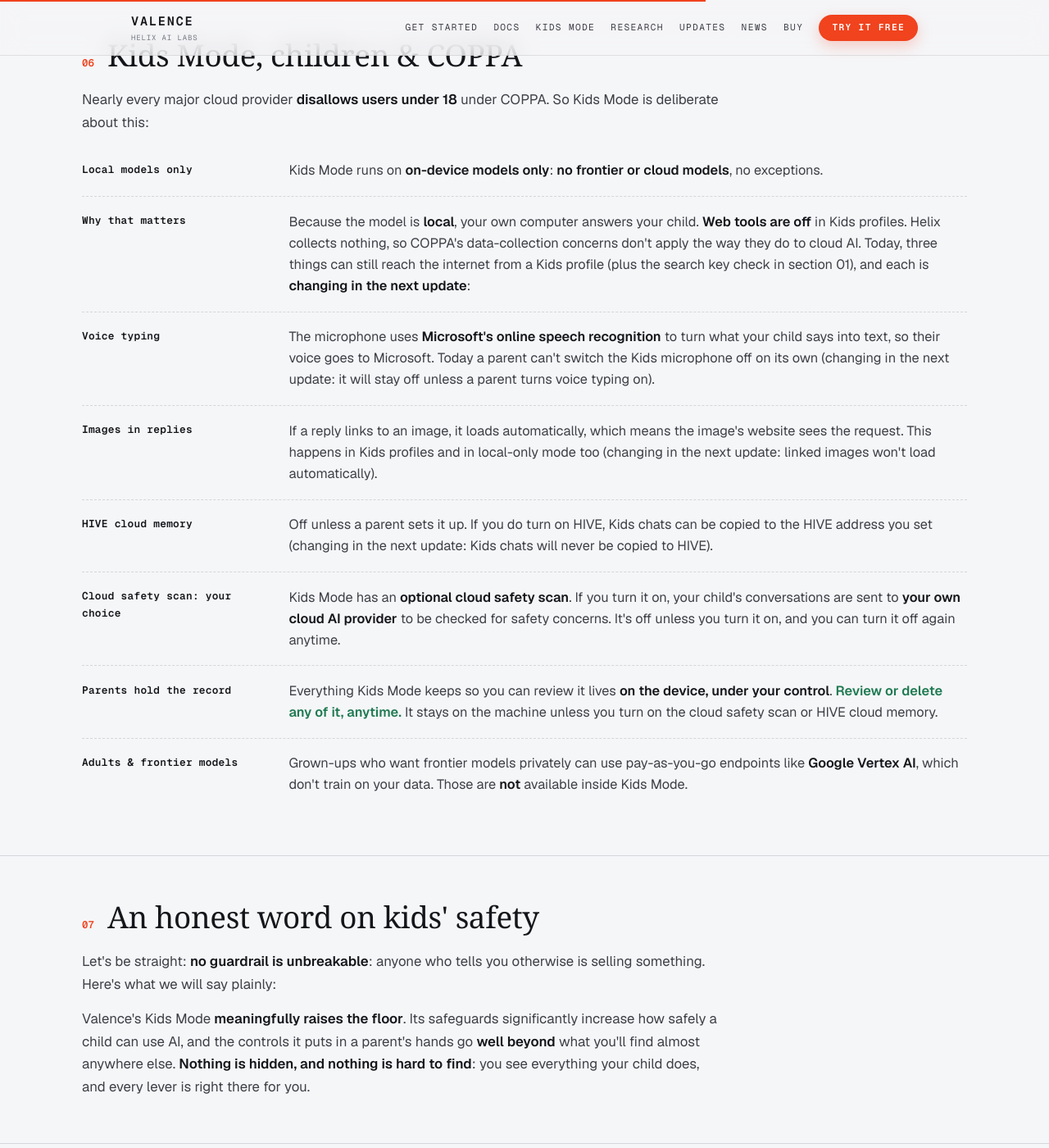
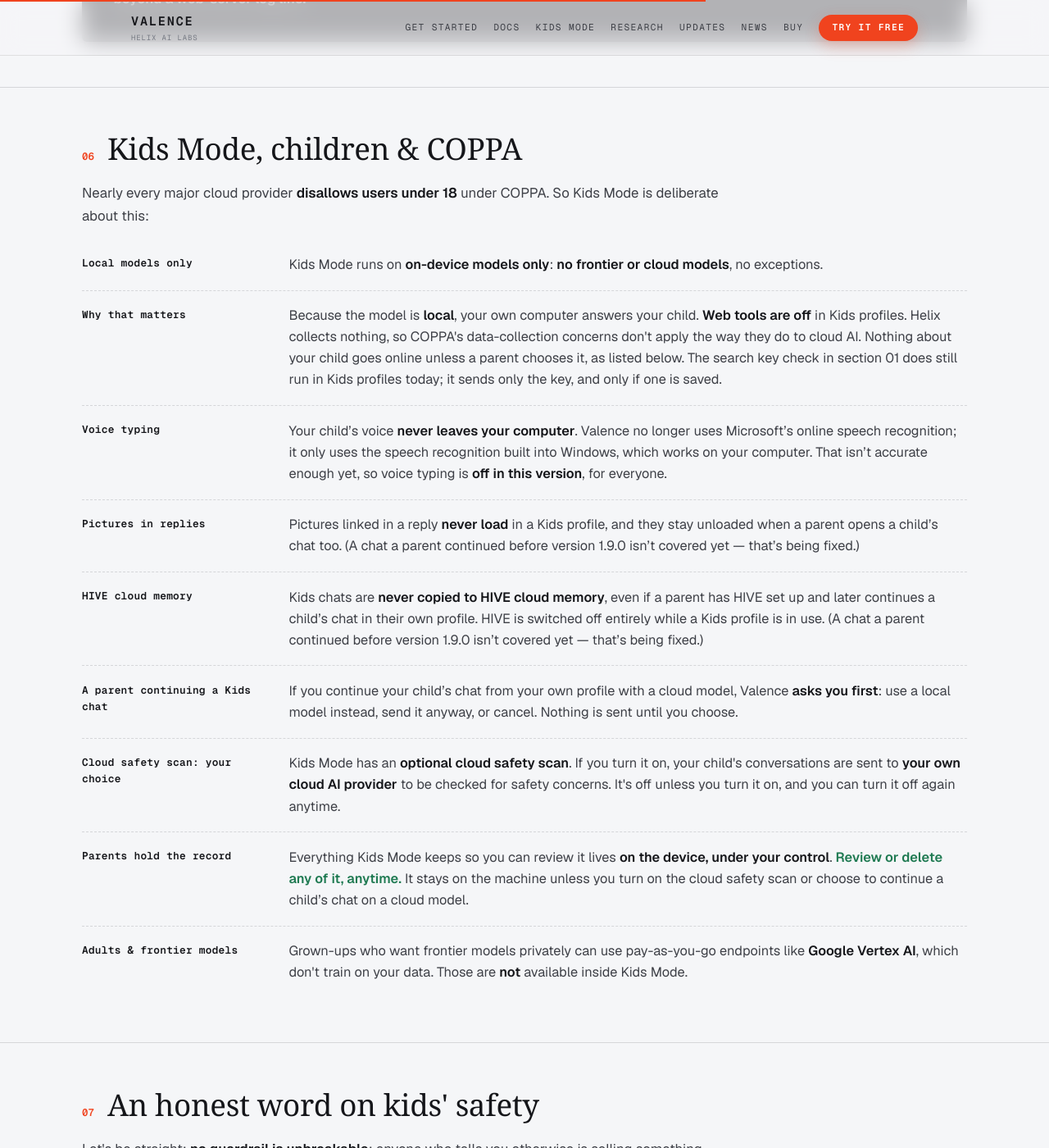
Before and after one commit to HelixAILabs/Valence, a Jekyll site: the page built from Valence - Privacy & Licensing.html, in a window 1280 px wide and 1400 px high, scrolled down 4367 px. Shown: the whole window at 82% size. Built offline with Jekyll 4.4.1, drawn with Linux system fonts in a browser that asks for light colours; some web fonts are replaced; some of the changed text lies outside the part shown.

Commit message:
SEQ-2035: privacy/Kids claims verified against 1.9.0 (voice offline+off, images click-to-load, no HIVE for Kids, cloud ask); pre-1.9.0 continued-chat gap disclosed (SEQ-2167)
Co-Authored-By: Claude Opus 5.5 <noreply@anthropic.com>
Claude-Session: https://claude.ai/code/session_01JSU1eYe2gm4NxESvhPZXQJ

```diff
--- a/Valence - Getting Started.html
+++ b/Valence - Getting Started.html
@@ -186,11 +186,11 @@ description: "A calm, step-by-step walkthrough of Valence: install it, meet your
       <div class="fcopy">
         <span class="fnum">The basics</span>
         <h3>Everything you need is <em>one line</em> of the screen.</h3>
-        <p>Send a message, attach a file or an image, or click the microphone to talk instead of type. Your reply appears cleanly formatted, want to watch it write in real time? One click.</p>
+        <p>Send a message, or attach a file or an image. Your reply appears cleanly formatted, want to watch it write in real time? One click.</p>
         <ul class="mini stagger">
           <li><b>Send</b>: type and press <span class="mono">Enter</span>, or click the send arrow</li>
           <li><b>Your AI badge</b>: reads <b>Private · Ready</b> when it's running on your computer</li>
-          <li><b>Attach or speak</b>: the paperclip adds files &amp; images; the mic lets you talk</li>
+          <li><b>Attach</b>: the paperclip adds files &amp; images. Voice typing is off in this version</li>
         </ul>
         <div class="tip">✻&nbsp;<span><b>Good to know:</b> With the built-in on-device AI, your own machine writes the answer. A link you paste is fetched, and web search works only once you add your own search key.</span></div>
       </div>
--- a/Valence - Kids Mode.html
+++ b/Valence - Kids Mode.html
@@ -121,12 +121,12 @@ description: "Kids Mode is a private AI built for children, not an adult chatbot
         <span class="fnum">Pillar 1, Private by design</span>
         <h3>It runs on your machine. <em>Not someone&rsquo;s cloud.</em></h3>
         <p>Kids profiles can <b>only</b> use the on-device model. The cloud picker is removed, with no override, and web tools are off. Your child&rsquo;s words are answered by <b>your own computer, not a company&rsquo;s servers</b>, and Helix collects nothing, so the data-collection worries that hang over cloud AI for kids don&rsquo;t apply the same way.</p>
-        <!-- DEPENDS ON SEQ-2030/2031/2032. 1.8.4 wording: "Two options can change that, and only a parent can turn them on: the <b>cloud safety scan</b>, which sends your child&rsquo;s conversations to your own cloud AI provider to be checked, and <b>voice typing</b>, which uses Microsoft&rsquo;s online speech recognition." -->
-        <p>A few things do go online, and the <a href="{{ '/Valence - Privacy & Licensing.html' | relative_url | escape }}" style="color:var(--coral)">privacy page</a> lists each one: the <b>cloud safety scan</b> and <b>HIVE cloud memory</b> if a parent turns them on, the microphone, which uses Microsoft&rsquo;s online speech recognition, and images linked in a reply, which load from their website. The microphone, images and HIVE are <b>changing in the next update</b>, so that only a parent&rsquo;s choice sends anything out.</p>
+        <!-- SEQ-2035: verified against 1.9.0 (SEQ-2031/2032/2045/2084). -->
+        <p>Nothing from your child&rsquo;s chats leaves the computer unless a parent chooses it, and the <a href="{{ '/Valence - Privacy & Licensing.html' | relative_url | escape }}" style="color:var(--coral)">privacy page</a> lists each case: the <b>cloud safety scan</b>, which sends your child&rsquo;s conversations to your own cloud AI provider to be checked, and continuing a child&rsquo;s chat on a cloud model yourself, which Valence asks about first. Kids chats are <b>never copied to HIVE cloud memory</b>, pictures linked in a reply <b>never load</b>, and voice typing <b>never sends your child&rsquo;s voice</b> anywhere.</p>
         <ul class="mini stagger">
           <li>On-device model only: no frontier or cloud models, no exceptions</li>
           <li>Conversations are plain files on your disk, under your control</li>
-          <li>Review or delete any of it, anytime. It stays on the machine unless you turn on the cloud safety scan or HIVE</li>
+          <li>Review or delete any of it, anytime. It stays on the machine unless you turn on the cloud safety scan or continue it on a cloud model</li>
         </ul>
       </div>
       <figure class="shot pending" style="--ar:2448/1286;margin:0">
--- a/Valence - Kids Safety Proof.html
+++ b/Valence - Kids Safety Proof.html
@@ -44,7 +44,7 @@ description: "We attacked Kids Mode 1,000 times per model and published the resu
         <tr><td>4 &middot; Locked-down actions</td><td>The child can&rsquo;t change settings, switch the AI model, export conversations, reach the file system, or disable the safety layer. The safety check is <b>mandatory and non-disableable</b> for kids.</td></tr>
       </tbody>
     </table>
-    <p class="sec-lead reveal" style="margin-top:1.6rem">Everything runs <b>on-device</b>. Conversations, safety checks, and parent oversight stay on the PC unless a parent turns on the optional cloud safety scan or HIVE cloud memory. The one exception today is the microphone, which uses Microsoft&rsquo;s online speech recognition (changing in the next update, so it&rsquo;s off unless a parent turns it on).<!-- DEPENDS ON SEQ-2030/2032. 1.8.4 wording: "...stay on the PC unless a parent turns on the optional cloud safety scan, or voice typing, which uses Microsoft&rsquo;s online speech recognition." --></p>
+    <p class="sec-lead reveal" style="margin-top:1.6rem">Everything runs <b>on-device</b>. Conversations, safety checks, and parent oversight stay on the PC unless a parent turns on the optional cloud safety scan or continues a child&rsquo;s chat on a cloud model, which Valence asks about first. Kids chats are never copied to HIVE cloud memory, and voice typing never sends a child&rsquo;s voice online.<!-- SEQ-2035: verified against 1.9.0 (SEQ-2032/2045/2084). --></p>
   </div>
 </section>
 
--- a/Valence - Privacy & Licensing.html
+++ b/Valence - Privacy & Licensing.html
@@ -4,10 +4,11 @@ title: "Privacy & Licensing"
 slug: privacy
 nav: privacy
 ---
-<!-- SEQ-2035 (2026-10-09): corrected against the v1.8.3 data-flow audit. Every claim is true of the SHIPPED
-     app, 1.8.3. Claims marked DEPENDS ON SEQ-2016/2030/2031/2032 describe 1.8.3 behaviour plus a
-     "(changing in the next update)" note; each DEPENDS comment carries the 1.8.4 wording to flip to
-     when 1.8.4 ships. -->
+<!-- SEQ-2035 (2026-10-19): every claim is verified against the SHIPPED app, Valence 1.9.0 (tag v1.9.0,
+     master c7614633). There was no 1.8.4: SEQ-2031 (images), SEQ-2032 (HIVE) and SEQ-2084 (voice typing,
+     which replaced SEQ-2030) shipped in 1.9.0 and are described here as current behaviour. SEQ-2016 (the
+     Tavily key check runs in local-only mode and Kids profiles) is still OPEN in 1.9.0 and is described as
+     it is today. Claim table with file:line evidence: AIOverlayV2.1 reviews/SEQ-2035-1.9.0-CLAIMS.md. -->
 <header class="hero">
   <div class="wrap">
 
@@ -28,7 +29,7 @@ nav: privacy
       </div>
       <div class="row">
         <span class="k">Search key check</span>
-        <span class="v">Only if you've added your own <b>Tavily</b> web-search key: about every 12 hours, Valence quietly checks with Tavily that the key still works. It sends the key, nothing else. Right now it runs whenever a key is saved, including in local-only mode and Kids profiles (changing in the next update, so it respects both). <!-- DEPENDS ON SEQ-2016. 1.8.4 wording: "It sends the key, nothing else, and it doesn't run in local-only mode or Kids profiles." --></span>
+        <span class="v">Only if you've added your own <b>Tavily</b> web-search key: when Valence starts, or when you open the web search setting, if the key hasn't been checked in the last 12 hours, Valence quietly checks with Tavily that it still works. It sends the key, nothing else. Right now it runs whenever a key is saved, including in local-only mode and Kids profiles, and that's being fixed. <!-- SEQ-2016 open in 1.9.0: WebViewBridge.cs:3001 calls the re-check with no local-only or Kids gate. --></span>
       </div>
     </div>
     <p>Your conversations, your memory, and your settings live on your computer as ordinary files you can open, read, back up, or delete. If your machine is offline, Valence still works.</p>
@@ -58,6 +59,10 @@ nav: privacy
       <div class="row">
         <span class="k">Using a cloud model</span>
         <span class="v">Optional. If you connect OpenAI, Anthropic, Google, Azure, xAI, OpenRouter, Vertex AI or Ollama <b>with your own key</b>, each message goes <b>directly to that provider</b>, on your account. That includes your prompt, the conversation so far, any memory, knowledge or web results Valence adds for context, and your attachments. OpenRouter requests also carry a header naming Valence as the app. Each provider has its own privacy policy; read theirs. <b>Helix is never in the middle.</b></span>
+      </div>
+      <div class="row">
+        <span class="k">Pictures in replies</span>
+        <span class="v">If a reply links to a picture, it <b>doesn't load by itself</b>. Click it and Valence fetches it from that picture's website, which sees the request. <span class="green">In Kids profiles and local-only mode, linked pictures never load.</span></span>
       </div>
       <div class="row">
         <span class="k">Importing old chats</span>
@@ -161,22 +166,27 @@ nav: privacy
       </div>
       <div class="row">
         <span class="k">Why that matters</span>
-        <span class="v">Because the model is <b>local</b>, your own computer answers your child. <b>Web tools are off</b> in Kids profiles. Helix collects nothing, so COPPA's data-collection concerns don't apply the way they do to cloud AI. Today, three things can still reach the internet from a Kids profile (plus the search key check in section 01), and each is <b>changing in the next update</b>:</span>
+        <span class="v">Because the model is <b>local</b>, your own computer answers your child. <b>Web tools are off</b> in Kids profiles. Helix collects nothing, so COPPA's data-collection concerns don't apply the way they do to cloud AI. Nothing about your child goes online unless a parent chooses it, as listed below. The search key check in section 01 does still run in Kids profiles today; it sends only the key, and only if one is saved.</span>
       </div>
       <div class="row">
         <span class="k">Voice typing</span>
-        <!-- DEPENDS ON SEQ-2030. 1.8.4 wording: "Your child&rsquo;s voice <b>never leaves your computer</b> &mdash; unless a parent turns on voice typing, which uses Microsoft&rsquo;s online speech recognition." -->
-        <span class="v">The microphone uses <b>Microsoft's online speech recognition</b> to turn what your child says into text, so their voice goes to Microsoft. Today a parent can't switch the Kids microphone off on its own (changing in the next update: it will stay off unless a parent turns voice typing on).</span>
+        <!-- SEQ-2084 (1.9.0): System.Speech offline engine only; DictationQualityGate.ShipsOn = false, so voice typing is off for everyone. -->
+        <span class="v">Your child&rsquo;s voice <b>never leaves your computer</b>. Valence no longer uses Microsoft&rsquo;s online speech recognition; it only uses the speech recognition built into Windows, which works on your computer. That isn&rsquo;t accurate enough yet, so voice typing is <b>off in this version</b>, for everyone.</span>
       </div>
       <div class="row">
-        <span class="k">Images in replies</span>
-        <!-- DEPENDS ON SEQ-2031. 1.8.4 wording: "Images linked in a reply <b>don't load automatically</b>." -->
-        <span class="v">If a reply links to an image, it loads automatically, which means the image's website sees the request. This happens in Kids profiles and in local-only mode too (changing in the next update: linked images won't load automatically).</span>
+        <span class="k">Pictures in replies</span>
+        <!-- SEQ-2031 (1.9.0): RemoteImagePosture - Kids viewer, Kids-owned chat, local-only never load; adults click to load. -->
+        <span class="v">Pictures linked in a reply <b>never load</b> in a Kids profile, and they stay unloaded when a parent opens a child&rsquo;s chat too. (A chat a parent continued before version 1.9.0 isn&rsquo;t covered yet &mdash; that&rsquo;s being fixed.)</span>
       </div>
       <div class="row">
         <span class="k">HIVE cloud memory</span>
-        <!-- DEPENDS ON SEQ-2032. 1.8.4 wording: "Kids chats are <b>never copied to HIVE cloud memory</b>." -->
-        <span class="v">Off unless a parent sets it up. If you do turn on HIVE, Kids chats can be copied to the HIVE address you set (changing in the next update: Kids chats will never be copied to HIVE).</span>
+        <!-- SEQ-2032 (1.9.0): HiveMirrorPolicy skips Kids owners and Kids-owned content; HIVE is off while Kids is active. -->
+        <span class="v">Kids chats are <b>never copied to HIVE cloud memory</b>, even if a parent has HIVE set up and later continues a child&rsquo;s chat in their own profile. HIVE is switched off entirely while a Kids profile is in use. (A chat a parent continued before version 1.9.0 isn&rsquo;t covered yet &mdash; that&rsquo;s being fixed.)</span>
+      </div>
+      <div class="row">
+        <span class="k">A parent continuing a Kids chat</span>
+        <!-- SEQ-2045 (1.9.0): KidsEgressPolicy.Evaluate holds the send until the parent chooses. -->
+        <span class="v">If you continue your child&rsquo;s chat from your own profile with a cloud model, Valence <b>asks you first</b>: use a local model instead, send it anyway, or cancel. Nothing is sent until you choose.</span>
       </div>
       <div class="row">
         <span class="k">Cloud safety scan: your choice</span>
@@ -184,7 +194,7 @@ nav: privacy
       </div>
       <div class="row">
         <span class="k">Parents hold the record</span>
-        <span class="v">Everything Kids Mode keeps so you can review it lives <b>on the device, under your control</b>. <span class="green">Review or delete any of it, anytime.</span> It stays on the machine unless you turn on the cloud safety scan or HIVE cloud memory.</span>
+        <span class="v">Everything Kids Mode keeps so you can review it lives <b>on the device, under your control</b>. <span class="green">Review or delete any of it, anytime.</span> It stays on the machine unless you turn on the cloud safety scan or choose to continue a child&rsquo;s chat on a cloud model.</span>
       </div>
       <div class="row">
         <span class="k">Adults &amp; frontier models</span>
@@ -258,6 +268,6 @@ nav: privacy
     </div>
     <p class="sec-foot-note">Your key is verified offline, so <b>nothing on my side can switch it off remotely</b>, and I never deactivate a key for a customer in good standing. The license ends only on a material breach of the <a href="{{ '/eula.html' | relative_url }}" style="color:var(--coral)">EULA</a>, such as selling or sharing keys. Because an issued key can&rsquo;t be taken back, I won&rsquo;t sell through marketplaces that force refunds I can&rsquo;t honor, not stubbornness, just fairness to a solo developer. <b>Helix AI Labs is a registered business in Washington State, USA.</b></p>
     <p class="sec-foot-note">The legal terms are in the <a href="{{ '/eula.html' | relative_url }}" style="color:var(--coral)">End-User License Agreement</a>, the same one you accept in the installer. This page is a plain-language notice; it isn&rsquo;t part of that agreement.</p>
-    <p class="updated">Last updated: October 9, 2026 · Questions? <a href="mailto:help@helixailabs.com" style="color:var(--coral)">help@helixailabs.com</a></p>
+    <p class="updated">Last updated: October 19, 2026 &middot; Questions? <a href="mailto:help@helixailabs.com" style="color:var(--coral)">help@helixailabs.com</a></p>
   </div>
 </section>
```
Also changed, not shown: Valence - Docs.html (+5 -5 lines).
